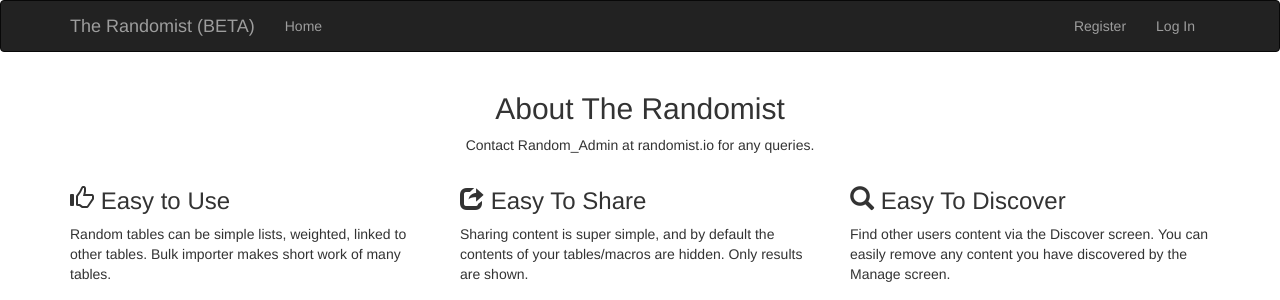
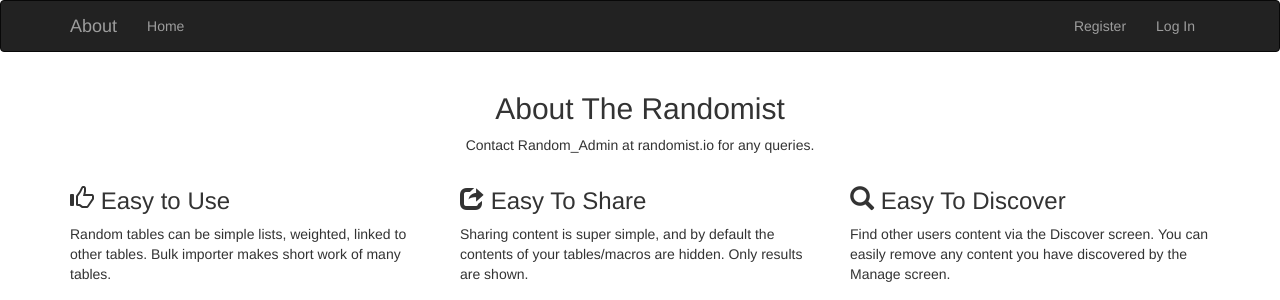
Before and after one commit to ukblumf/randomise-it, a Flask app: page /about in a window 1280 px wide. Shown: the top 300 px of the page. Run offline with Flask 2, Linux system fonts and the light colour scheme; parts of the project's set-up code (start-up, migrations or seed data) failed here and were passed over; some libraries are stand-ins or nearby versions.

Commit message:
Added 'About' heading

```diff
--- a/app/templates/base.html
+++ b/app/templates/base.html
@@ -44,7 +44,7 @@
                     <span class="icon-bar"></span>
                     <span class="icon-bar"></span>
                 </button>
-                <a class="navbar-brand" href="{{ url_for('main.about') }}">{{ SITE_TITLE }}</a>
+                <a class="navbar-brand" href="{{ url_for('main.about') }}">About</a>
             </div>
             <div class="navbar-collapse collapse">
                 <ul class="nav navbar-nav">
```
